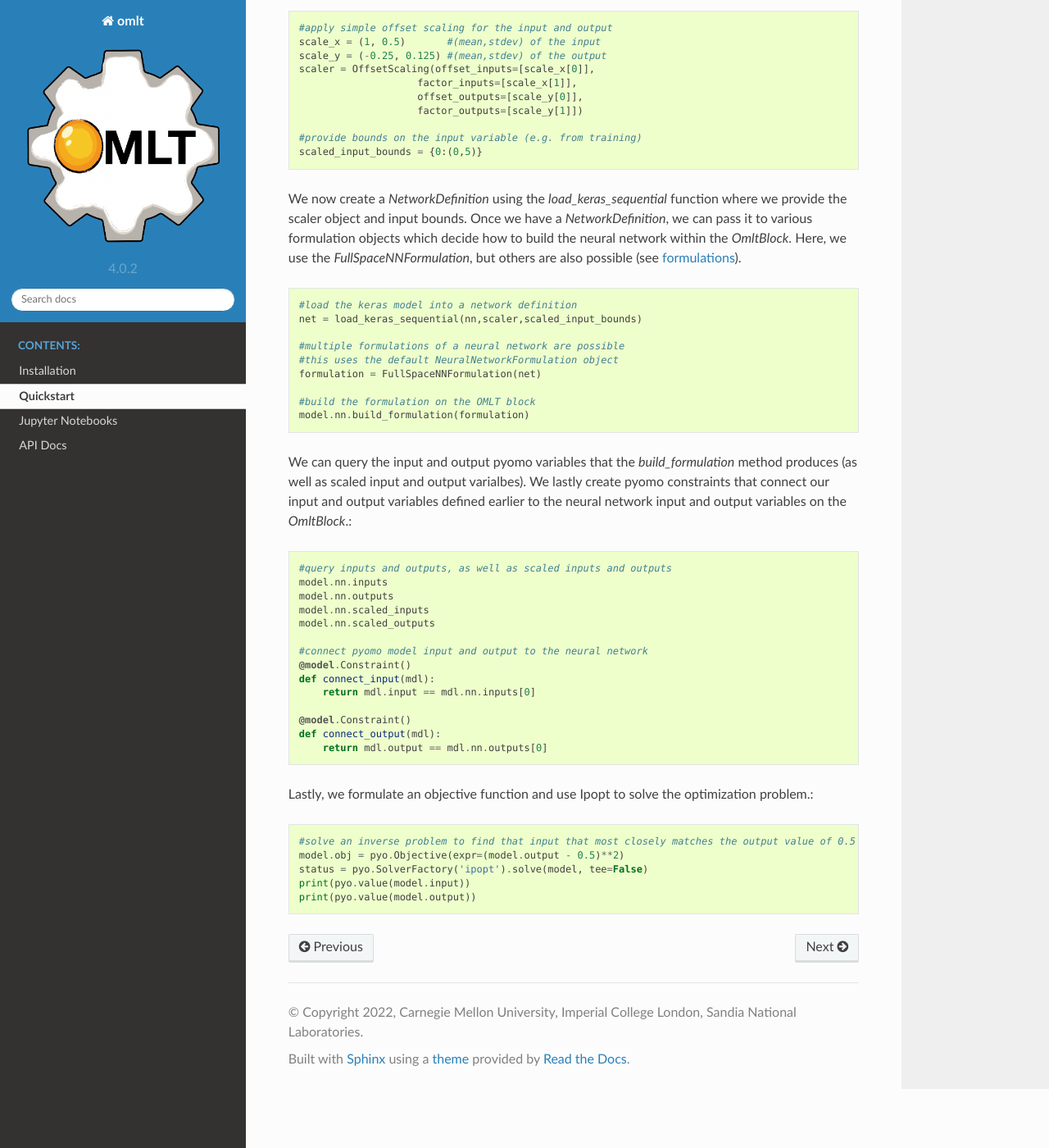
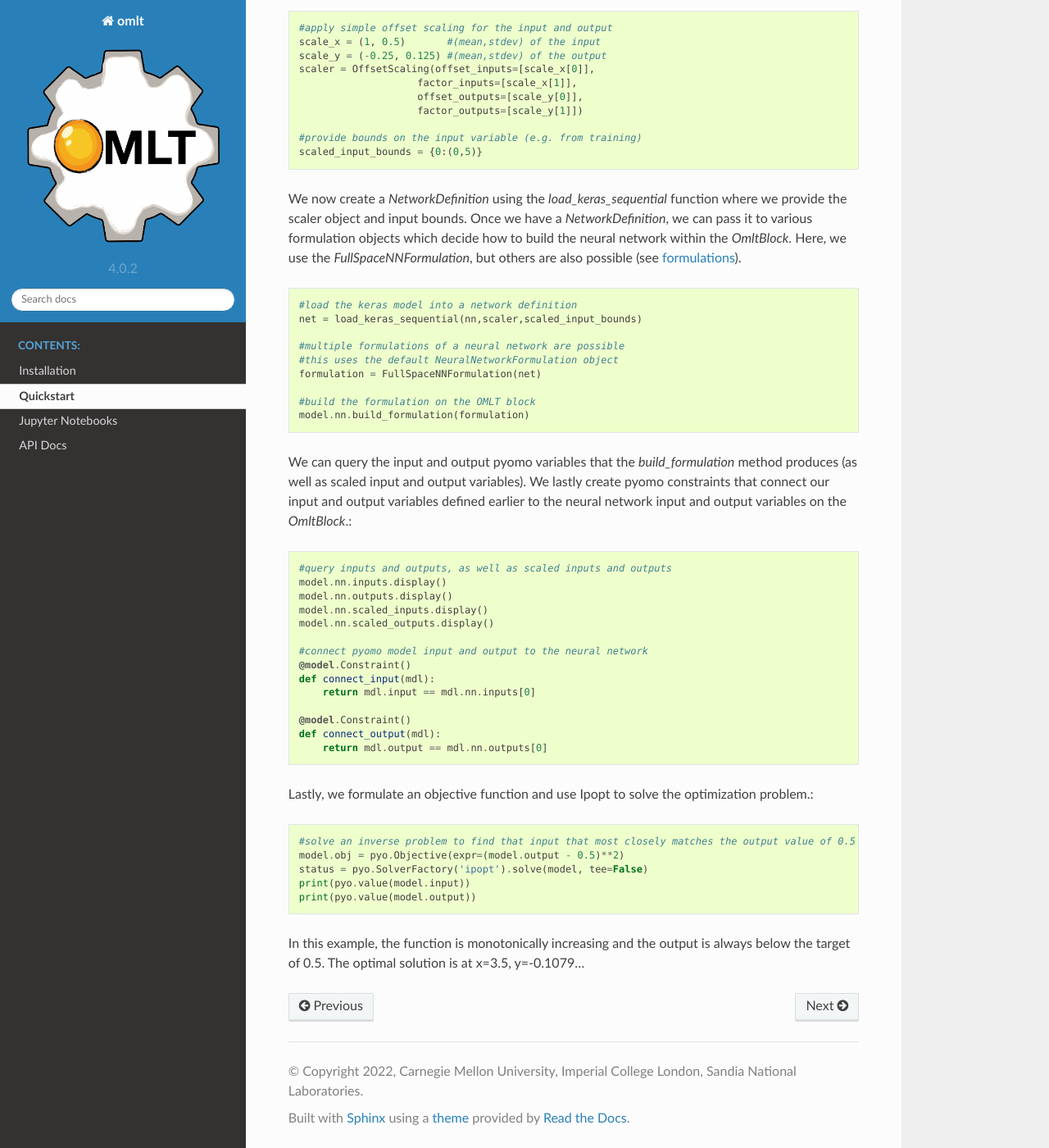
Before and after one commit to cog-imperial/OMLT, a Sphinx documentation site: the page built from docs/quickstart.rst, in a window 1280 px wide and 1400 px high, scrolled down 1012 px. Shown: the whole window at 82% size. Built offline with Sphinx 7.4.7 and the Read the Docs theme 2.0.0, drawn with Linux system fonts in a browser that asks for light colours.

Commit message:
Quickstart guide amendments
- fixed input/output queries to use .display() functions in README.rst and quickstart.rst
- included optimal results in quickstart.rst
- fixed a typo in quickstart.rst
- Included instructions to install ipopt v 3.11.1 for Windows machines in installation.rst

```diff
--- a/docs/installation.rst
+++ b/docs/installation.rst
@@ -22,3 +22,7 @@ OMLT can import sequential Keras models which requires a working installation of
 OMLT can also import neural network and gradient boosted tree models using ONNX. This requires installing the ONNX interface: ::
 
 	pip install onnx
+
+On Windows machines, the IPOPT solver executable is not installed with pyomo. See https://github.com/conda-forge/ipopt-feedstock/issues/55 for details. An older version of the solver can be installed with: ::
+
+	conda install -c conda-forge ipopt=3.11.1
--- a/docs/quickstart.rst
+++ b/docs/quickstart.rst
@@ -61,15 +61,15 @@ decide how to build the neural network within the `OmltBlock`. Here, we use the
     #build the formulation on the OMLT block
     model.nn.build_formulation(formulation)
 
-We can query the input and output pyomo variables that the `build_formulation` method produces (as well as scaled input and output varialbes).
+We can query the input and output pyomo variables that the `build_formulation` method produces (as well as scaled input and output variables).
 We lastly create pyomo constraints that connect our input and output variables defined earlier to the neural network input and output variables on
 the `OmltBlock`.::
 
     #query inputs and outputs, as well as scaled inputs and outputs
-    model.nn.inputs
-    model.nn.outputs
-    model.nn.scaled_inputs
-    model.nn.scaled_outputs
+    model.nn.inputs.display()
+    model.nn.outputs.display()
+    model.nn.scaled_inputs.display()
+    model.nn.scaled_outputs.display()
 
     #connect pyomo model input and output to the neural network
     @model.Constraint()
@@ -87,3 +87,5 @@ Lastly, we formulate an objective function and use Ipopt to solve the optimizati
     status = pyo.SolverFactory('ipopt').solve(model, tee=False)
     print(pyo.value(model.input))
     print(pyo.value(model.output))
+
+In this example, the function is monotonically increasing and the output is always below the target of 0.5. The optimal solution is at x=3.5, y=-0.1079...
```
Also changed, not shown: README.rst (+4 -4 lines).
